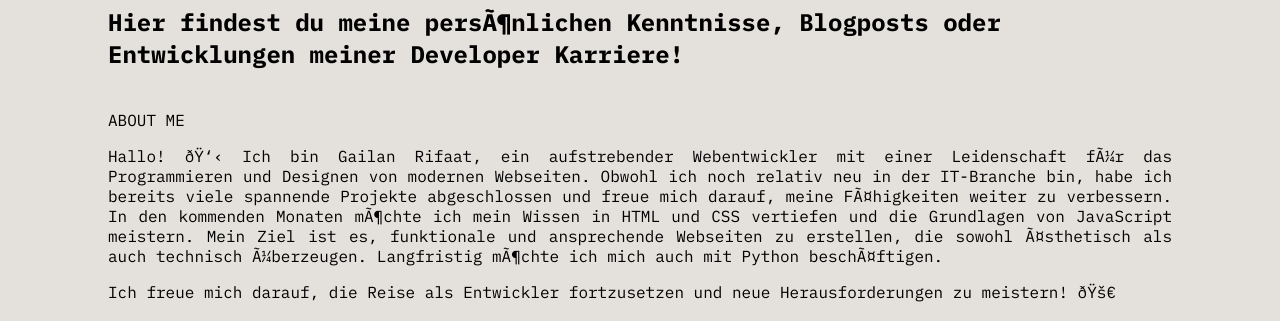
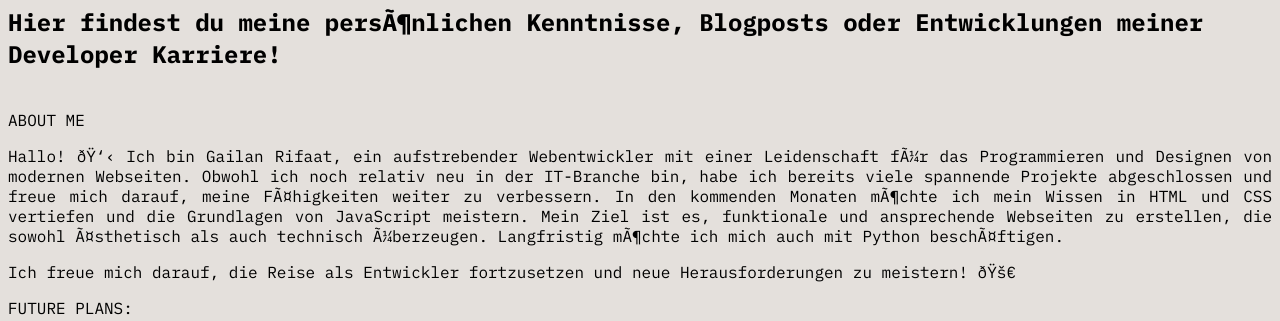
Before and after one commit to gailanrifaat/gailanrifaat, a plain HTML site: page index.html in a window 1280 px wide. Shown: the part 137-458 px from the top of the page. Drawn offline with Linux system fonts and the light colour scheme.

Commit message:
Update index.html

```diff
--- a/index.html
+++ b/index.html
@@ -73,8 +73,8 @@
     body{
         font-family: "IBM Plex Mono", monospace;
         background-color: rgb(228, 224, 220);
-        padding-left: 100px;
-        padding-right: 100px;
+        padding-left: auto;
+        padding-right: auto;
         padding-top: 50px;
         padding-bottom: 50px;
     }
```
